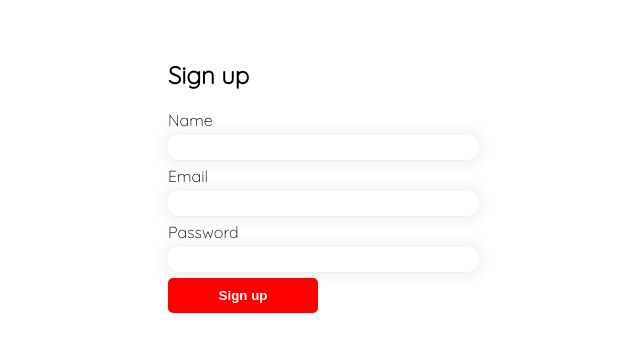
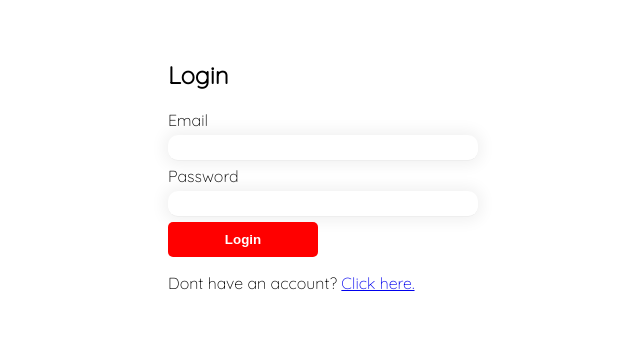
Before and after one commit to BillyHoke/flask-app, a Flask app: page / in a window 1280 px wide. Shown: the part 69-421 px from the top of the page, without its empty margins (322-962 px from the left). Run offline with Flask 2, Linux system fonts and the light colour scheme; some libraries are stand-ins or nearby versions.

Commit message:
Changed splash page to login.html

```diff
--- a/app.py
+++ b/app.py
@@ -14,13 +14,13 @@ app.config['SECRET_KEY'] = SECRET_KEY
 
 
 @app.route('/')
-@app.route('/signup')
+@app.route('/login')
 def home():
     user_id = request.cookies.get('session')
     if user_id:
         return redirect('/index')
     else:
-        return render_template('signup.html')
+        return render_template('login.html')
 
 
 app.register_blueprint(user_controller)
--- a/templates/login.html
+++ b/templates/login.html
@@ -15,5 +15,8 @@
             <button type="submit" name="login">Login</button>
         </div>
     </form>
+    <div>
+        <p>Dont have an account? <a href="/signup">Click here.</a></p>
+    </div>
 </div>
 {%endblock%}
```
